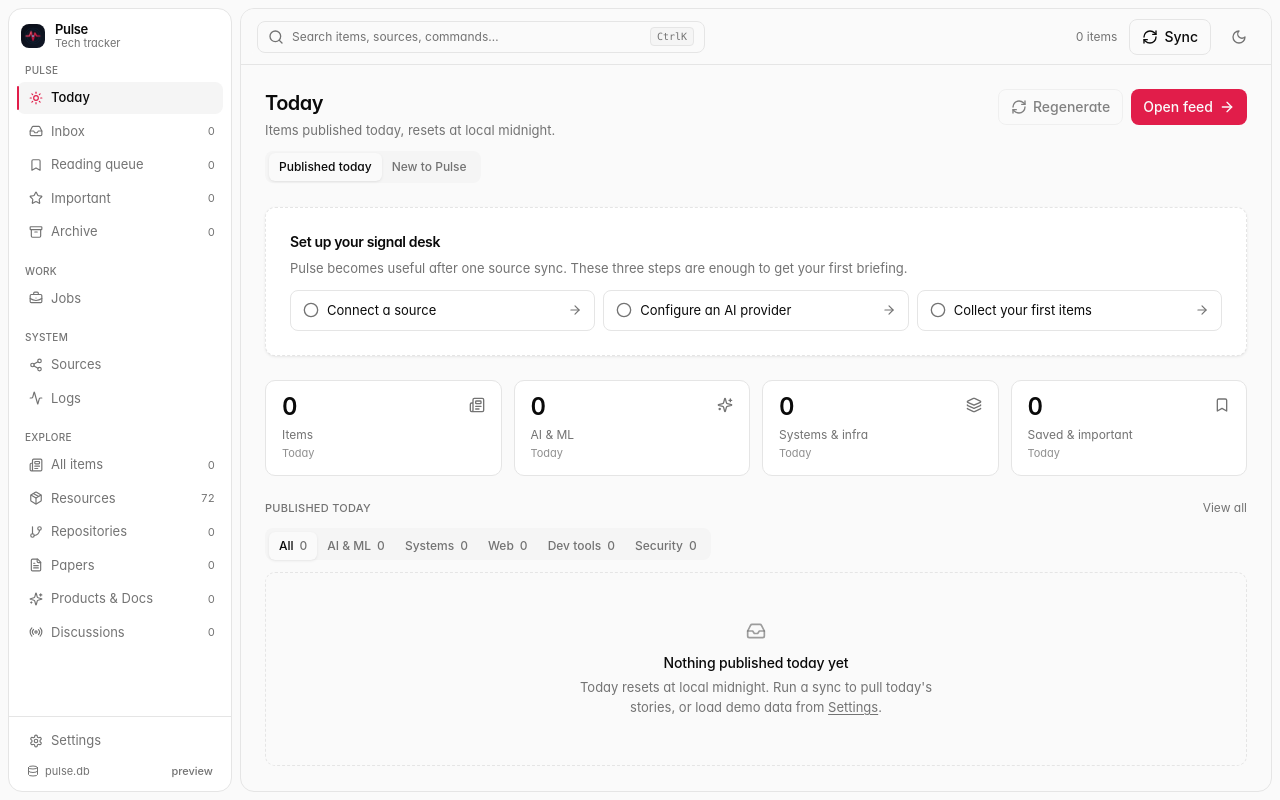
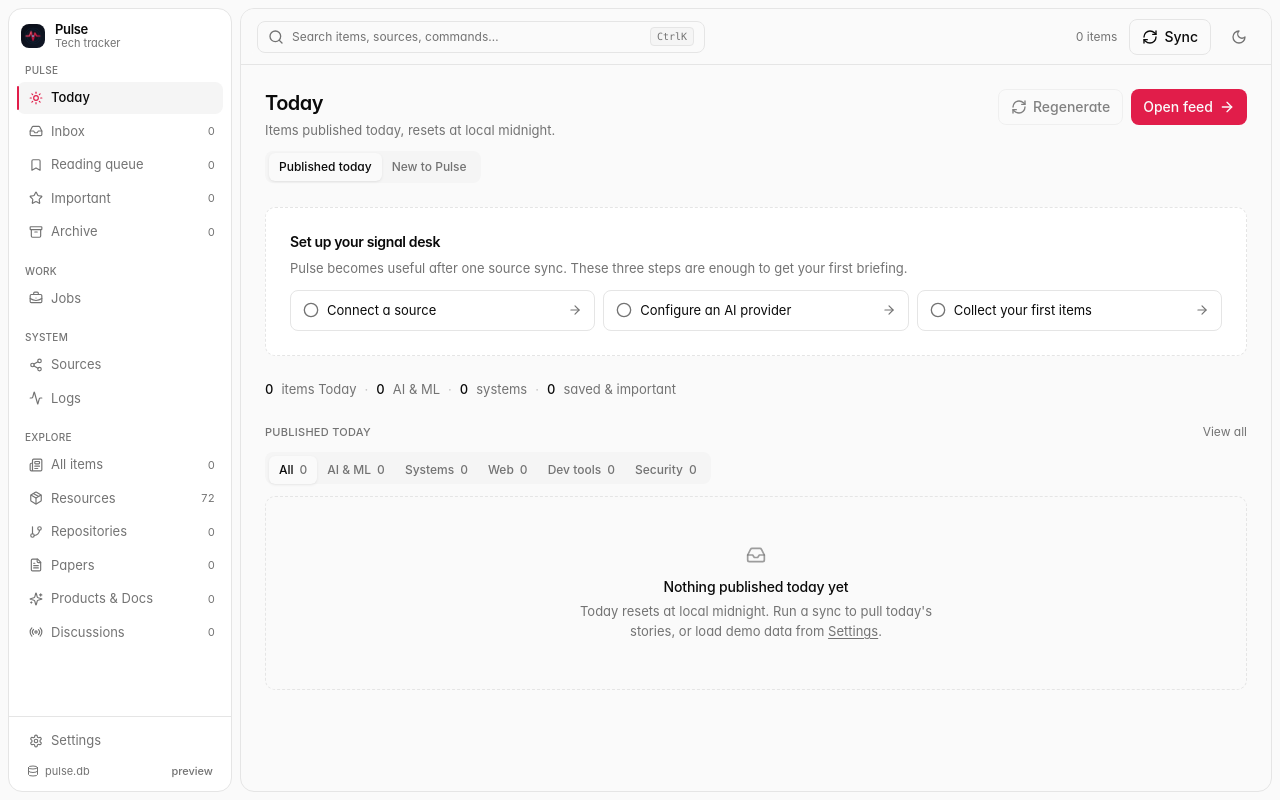
Before and after one commit to Kaushald4/Pulse, a Next.js app: page / in a window 1280 px wide. Built offline with nearby package versions, Linux system fonts and the light colour scheme.

Commit message:
refactor(dashboard): relocate item counts below briefing and enhance layout

```diff
--- a/src/components/dashboard-view.tsx
+++ b/src/components/dashboard-view.tsx
@@ -190,13 +190,6 @@ export function DashboardView() {
         </Card>
       )}
 
-      <div className="grid grid-cols-2 gap-3 xl:grid-cols-4">
-        <StatTile value={basisGroups.length} label="Items" hint={basisLabel} icon={Newspaper} />
-        <StatTile value={counts.ai_ml ?? 0} label="AI & ML" hint={basisLabel} icon={Sparkles} />
-        <StatTile value={counts.systems_infra ?? 0} label="Systems & infra" hint={basisLabel} icon={Layers} />
-        <StatTile value={savedOrImportant} label="Saved & important" hint={basisLabel} icon={Bookmark} />
-      </div>
-
       <div
         className={
           showTopics
@@ -213,9 +206,11 @@ export function DashboardView() {
                 Daily briefing
               </h2>
               <Card>
-                <CardHeader className="gap-2 pb-3">
+                <CardHeader className="gap-2 pb-4">
                   <div className="flex flex-wrap items-center justify-between gap-2">
-                    <CardTitle className="text-sm">{briefing?.title ?? "Daily Briefing"}</CardTitle>
+                    <CardTitle className="text-[15px] font-semibold tracking-tight">
+                      {briefing?.title ?? "Daily Briefing"}
+                    </CardTitle>
                     <div className="flex flex-wrap items-center gap-1">
                       {(briefing?.sourcesUsed ?? []).slice(0, 5).map((source) => (
                         <span key={source} className="text-[11px] text-muted-foreground">
@@ -225,16 +220,18 @@ export function DashboardView() {
                     </div>
                   </div>
                 </CardHeader>
-                <CardContent className="space-y-3">
-                  <p className="text-[13px] leading-6 text-muted-foreground">
+                <CardContent className="space-y-4">
+                  {/* The summary is the part people actually read, so it gets a
+                      comfortable measure rather than the full card width. */}
+                  <p className="max-w-[68ch] text-[13.5px] leading-[1.7] text-muted-foreground">
                     {briefing?.summary ?? "Loading briefing…"}
                   </p>
                   {(briefing?.keyHappenings?.length ?? 0) > 0 && (
-                    <ul className="space-y-2 border-t border-border pt-3">
+                    <ul className="space-y-2.5">
                       {briefing?.keyHappenings.map((entry, index) => (
                         <li key={index} className="flex items-start gap-2.5 text-[13px] leading-5">
-                          <span className="mt-2 size-1 shrink-0 rounded-full bg-foreground/30" />
-                          <span className="text-foreground/90">{entry}</span>
+                          <span className="mt-[7px] size-1.5 shrink-0 rounded-full bg-primary/70" />
+                          <span className="text-foreground">{entry}</span>
                         </li>
                       ))}
                     </ul>
@@ -243,6 +240,23 @@ export function DashboardView() {
               </Card>
             </section>
           )}
+
+          {/* The counts live below the briefing rather than above it. They are
+              the same four numbers, but the briefing leads the page now instead
+              of a row of tiles taking its weight. Relocated, not removed. */}
+          <p className="flex flex-wrap items-center gap-x-2 gap-y-1 text-[13px] text-muted-foreground">
+            <span className="tabular-nums font-medium text-foreground">{basisGroups.length}</span>
+            <span>items {basisLabel}</span>
+            <span className="text-muted-foreground/40">·</span>
+            <span className="tabular-nums font-medium text-foreground">{counts.ai_ml ?? 0}</span>
+            <span>AI &amp; ML</span>
+            <span className="text-muted-foreground/40">·</span>
+            <span className="tabular-nums font-medium text-foreground">{counts.systems_infra ?? 0}</span>
+            <span>systems</span>
+            <span className="text-muted-foreground/40">·</span>
+            <span className="tabular-nums font-medium text-foreground">{savedOrImportant}</span>
+            <span>saved &amp; important</span>
+          </p>
 
           <section className="space-y-3">
             <div className="flex flex-wrap items-center justify-between gap-2">
@@ -317,10 +331,10 @@ export function DashboardView() {
 
         {showTopics && (
           <aside className="xl:sticky xl:top-0">
-            <Card>
-              <CardHeader className="gap-1 pb-3">
-                <CardTitle className="flex items-center gap-1.5 text-sm">
-                  <Flame className="size-3.5 text-muted-foreground" />
+            <Card className="border-0 bg-transparent shadow-none">
+              <CardHeader className="gap-1 px-0 pb-3 pt-0">
+                <CardTitle className="flex items-center gap-1.5 text-[11px] font-medium uppercase tracking-wide text-muted-foreground">
+                  <Flame className="size-3 text-muted-foreground" />
                   {topicSummary?.hasBaseline ? "Rising this week" : "Most discussed this week"}
                 </CardTitle>
                 <p className="text-[11px] leading-4 text-muted-foreground">
@@ -329,7 +343,7 @@ export function DashboardView() {
                     : "Last 7 days - no prior week to compare yet"}
                 </p>
               </CardHeader>
-              <CardContent className="space-y-0.5">
+              <CardContent className="space-y-0.5 px-0 pb-0">
                 {topicSummary?.topics.map((row, index) => (
                   <button
                     key={row.topic}
@@ -338,7 +352,7 @@ export function DashboardView() {
                       setFilter({ tag: row.topic, category: "all" });
                       setView("feed");
                     }}
-                    className="block w-full rounded-md px-2 py-2 text-left transition-colors hover:bg-accent"
+                    className="-mx-2 block w-full rounded-md px-2 py-1.5 text-left transition-colors hover:bg-accent"
                   >
                     <div className="flex items-center gap-2">
                       <span className="w-3.5 shrink-0 text-[11px] tabular-nums text-muted-foreground">
--- a/src/components/ui/card.tsx
+++ b/src/components/ui/card.tsx
@@ -4,11 +4,7 @@ import { cn } from "@/lib/utils";
 
 const Card = React.forwardRef<HTMLDivElement, React.HTMLAttributes<HTMLDivElement>>(
   ({ className, ...props }, ref) => (
-    <div
-      ref={ref}
-      className={cn("rounded-lg border bg-card text-card-foreground shadow-sm", className)}
-      {...props}
-    />
+    <div ref={ref} className={cn("rounded-lg border bg-card text-card-foreground", className)} {...props} />
   )
 );
 Card.displayName = "Card";
```
